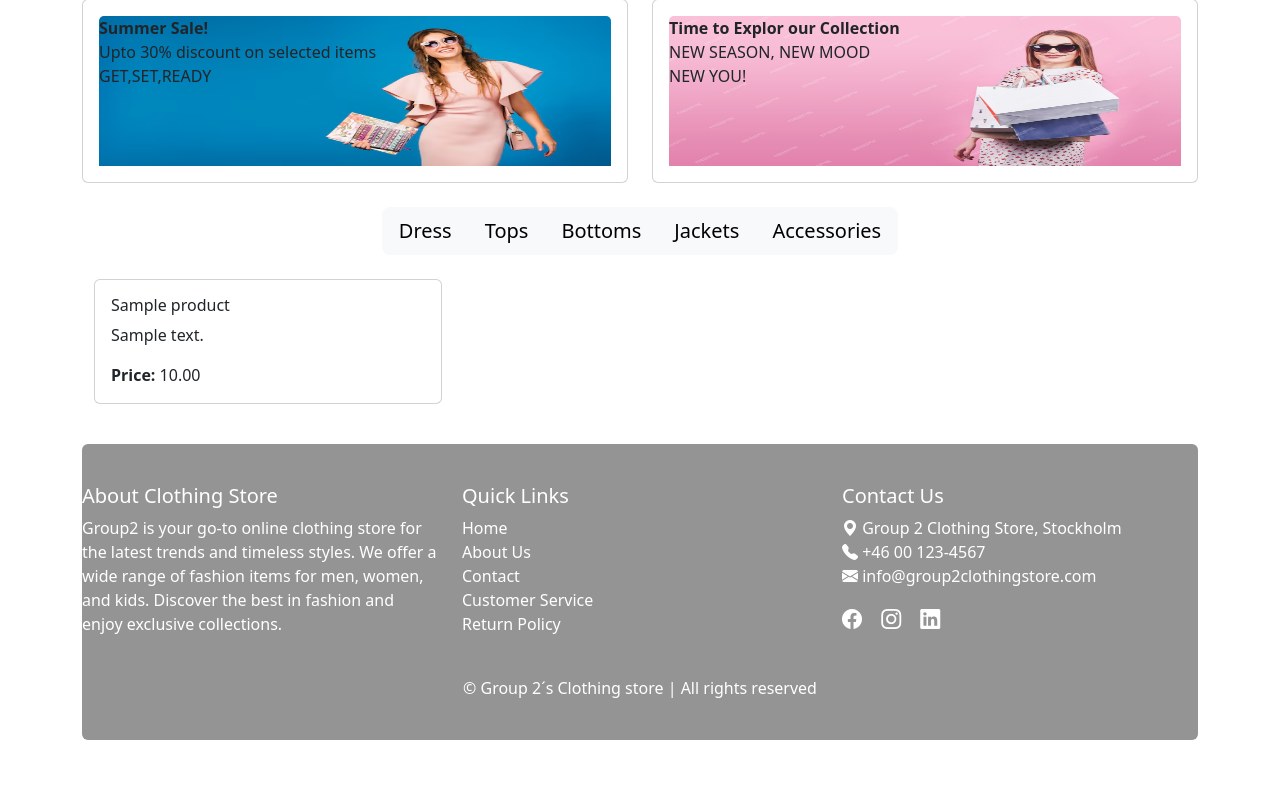
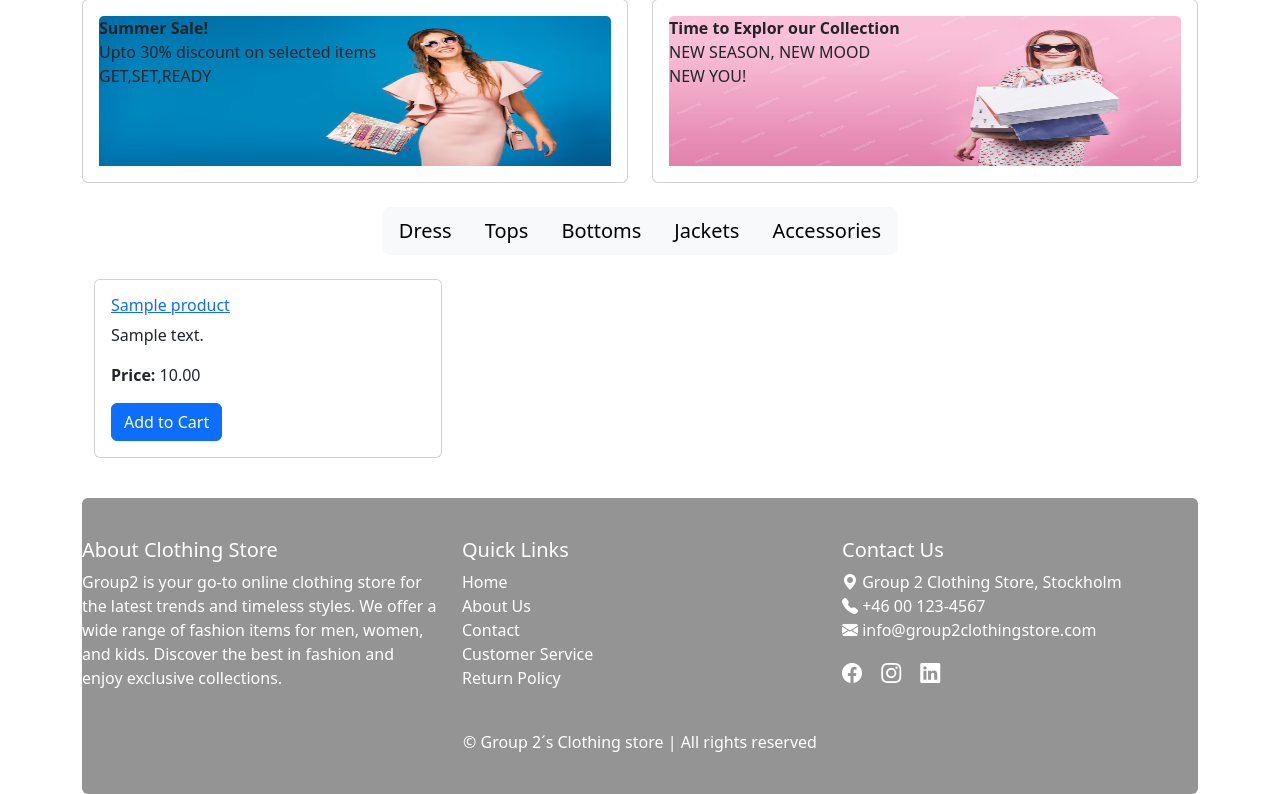
Before and after one commit to MadhuPojha/Clothing-Store, a Django app: page /product/ in a window 1280 px wide. Shown: the part 152-946 px from the top of the page. Before the commit the page ends 892 px from the top, so only its background shows below. Run offline with Django 5.2, Linux system fonts and the light colour scheme; tables that the repository leaves empty hold one stand-in row (values such as "Sample post"); some libraries are stand-ins or nearby versions.

Commit message:
add "Add to cart" button(link setup required) and created product name as a link (link set to product_detail page required)

```diff
--- a/clothing_store/templates/product.html
+++ b/clothing_store/templates/product.html
@@ -52,9 +52,11 @@
                             <img src="{{ item.image.url }}" class="card-img-top" alt="{{ item.name }}">
                         {% endif %}
                         <div class="card-body">
-                            <h6 class="card-title">{{ item.name }}</h6>
+                            <h6 class="card-title">
+                                <a href="#">{{ item.name }}</a></h6>  <!-- set link to product_detail page(with product_id)-->
                             <p class="card-text">{{ item.description }}</p>
                             <p class="card-text"><strong>Price:</strong> {{ item.price }}</p>
+                            <a href="#" class="btn btn-primary">Add to Cart</a> <!--set link to cart-->
                             <!-- can include more fields here if necessary -->
                         </div>
                     </div>
```
